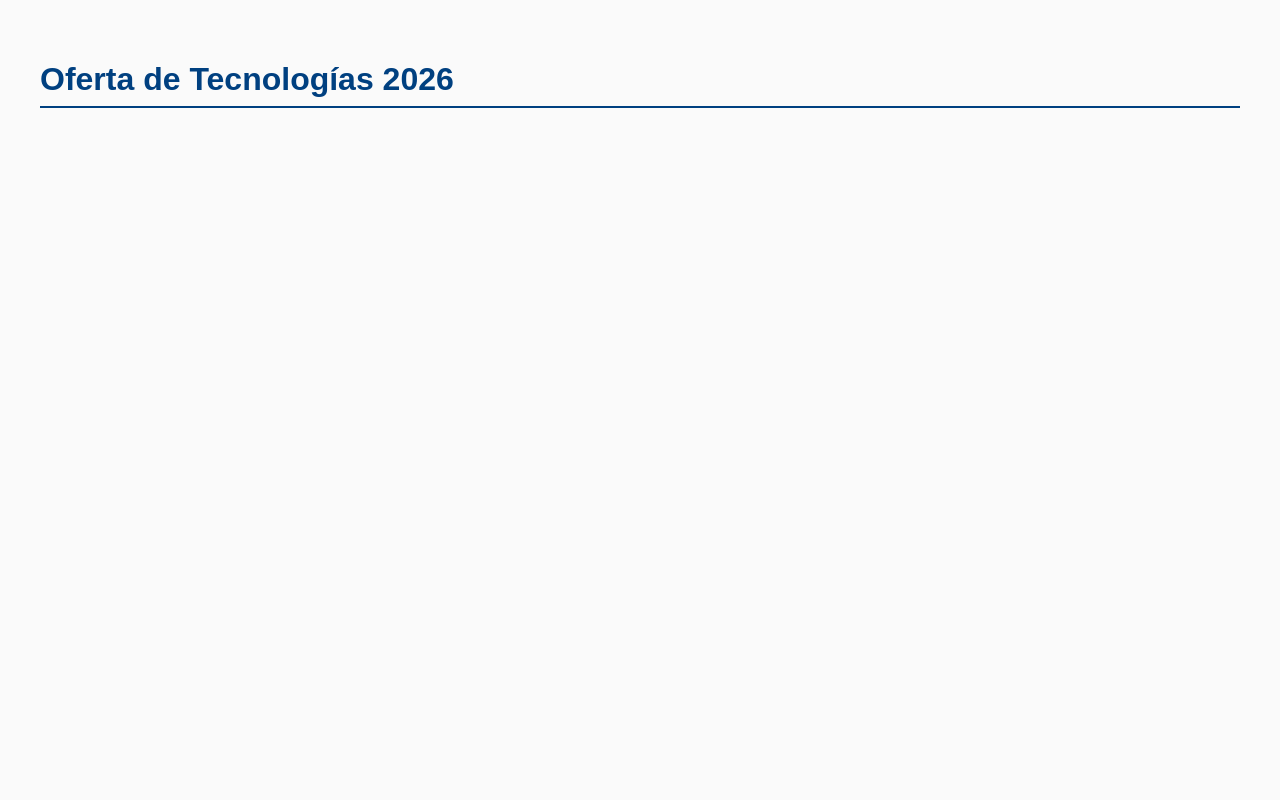
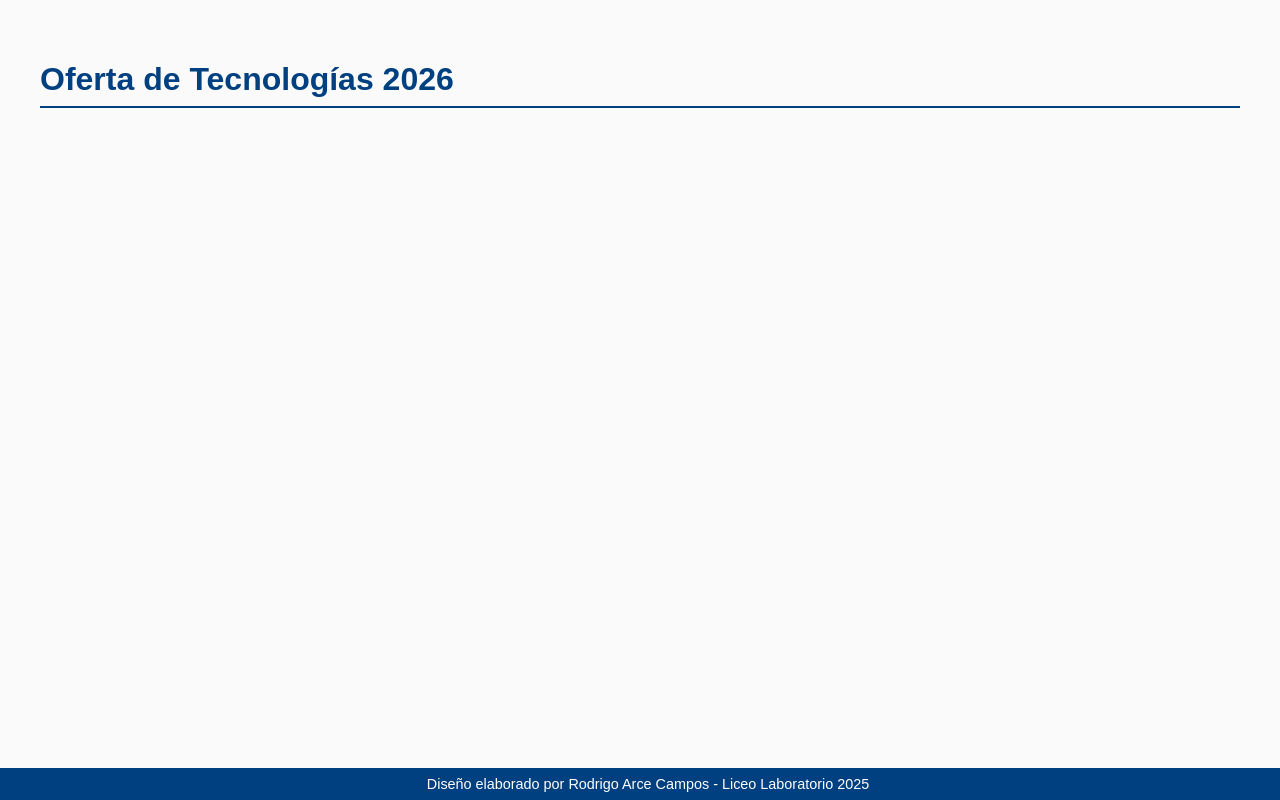
Before and after one commit to laboucr/tecnologias, a plain HTML site: page oferta-2026.html in a window 1280 px wide. Drawn offline with Linux system fonts and the light colour scheme.

Commit message:
Update oferta-2026.html

```diff
--- a/oferta-2026.html
+++ b/oferta-2026.html
@@ -28,4 +28,18 @@
 <p><!-- Aquí puedes escribir el contenido de la oferta de tecnologías 2026 --></p>
 
 </body>
+  <footer style="
+  position: fixed;
+  bottom: 0;
+  left: 0;
+  width: 100%;
+  background: #004080;
+  color: white;
+  text-align: center;
+  padding: 0.5rem;
+  font-size: 0.9rem;
+  z-index: 999;
+">
+  Diseño elaborado por Rodrigo Arce Campos - Liceo Laboratorio 2025
+</footer>
 </html>
```
